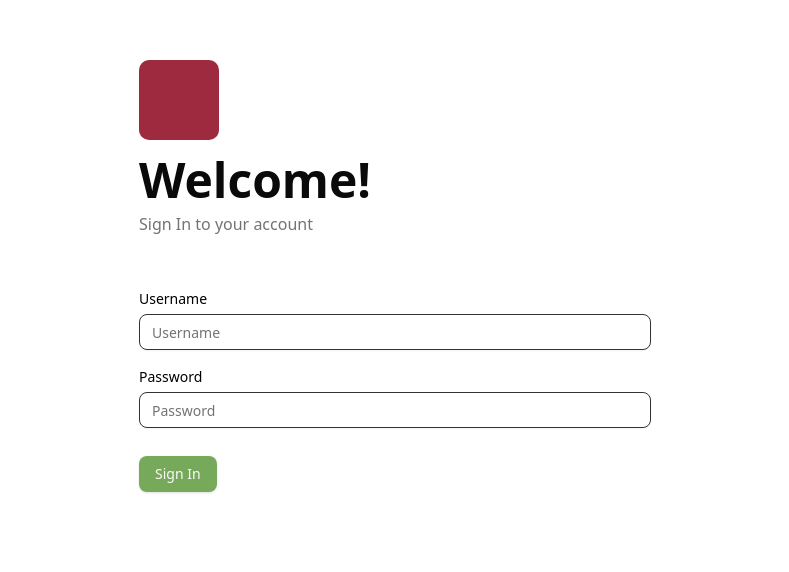
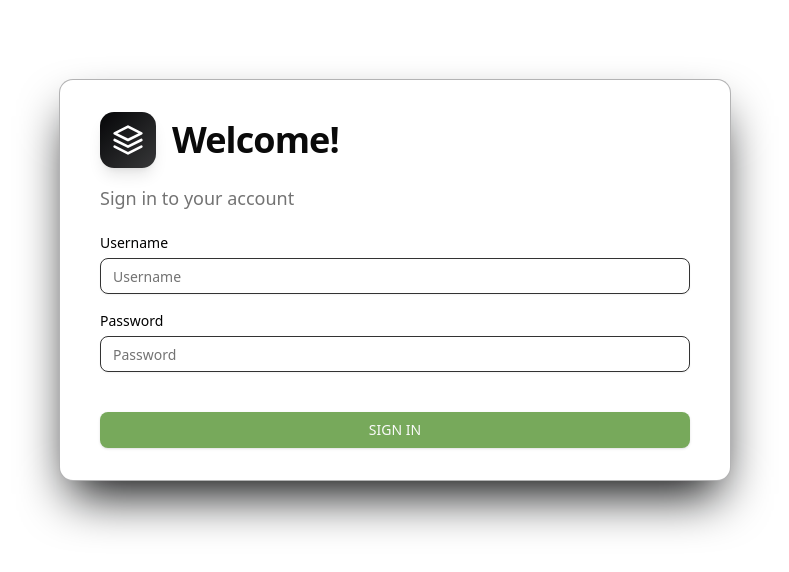
Before and after one commit to dhruvghadiali/me_school_admin, a React (Vite) app: page / in a window 1280 px wide. Shown: the part 120-692 px from the top of the page, without its empty margins (245-1034 px from the left). Built offline with nearby package versions, Linux system fonts and the light colour scheme.

Commit message:
Updated UI for login screen

```diff
--- a/src/components/common/form/button/meButton.js
+++ b/src/components/common/form/button/meButton.js
@@ -3,11 +3,11 @@ import { buttonClassNameByVariant } from "@MECommonComponents/form/button/meButt
 
 import PropTypes from "prop-types";
 
-const MEButton = ({ buttonVariant, ...props }) => {
+const MEButton = ({ buttonVariant, buttonClassName, ...props }) => {
   return (
     <Button
       disabled={props.disabled}
-      className={`${buttonClassNameByVariant(buttonVariant)} cursor-pointer hover:cursor-pointer`}
+      className={`${buttonClassNameByVariant(buttonVariant)} ${buttonClassName} cursor-pointer hover:cursor-pointer`}
       {...props}
     />
   );
@@ -15,6 +15,7 @@ const MEButton = ({ buttonVariant, ...props }) => {
 
 MEButton.propTypes = {
   buttonVariant: PropTypes.string,
+  buttonClassName: PropTypes.string,
 };
 
 export default MEButton;
--- a/src/components/common/form/button/meButtonClassNameWrapper.js
+++ b/src/components/common/form/button/meButtonClassNameWrapper.js
@@ -3,17 +3,17 @@ import { variants } from "@MEUtils/enums";
 export const buttonClassNameByVariant = (buttonVariant) => {
   switch (buttonVariant) {
     case variants.PRIMARY:
-      return "bg-primary text-primary-foreground shadow hover:bg-primary/90";
+      return "bg-primary text-primary-foreground shadow hover:bg-primary/90 focus-visible:ring-primary/50";
     case variants.SECONDARY:
-      return "bg-secondary text-secondary-foreground shadow hover:bg-secondary/90";
+      return "bg-secondary text-secondary-foreground shadow hover:bg-secondary/90 focus-visible:ring-secondary/50";
     case variants.SUCCESS:
-      return "bg-success text-success-foreground shadow hover:bg-success/90";
+      return "bg-success text-success-foreground shadow hover:bg-success/90 focus-visible:ring-success/50";
     case variants.WARNING:
-      return "bg-warning text-warning-foreground shadow hover:bg-warning/90";
+      return "bg-warning text-warning-foreground shadow hover:bg-warning/90 focus-visible:ring-warning/50";
     case variants.DANGER:
-      return "bg-danger text-danger-foreground shadow hover:bg-danger/90";
+      return "bg-danger text-danger-foreground shadow hover:bg-danger/90 focus-visible:ring-danger/50";
     case variants.DARK:
-      return "bg-dark text-dark-foreground shadow hover:bg-dark/90";
+      return "bg-dark text-dark-foreground shadow hover:bg-dark/90 focus-visible:ring-dark/50";
     default:
       return "";
   }
--- a/src/components/common/form/input/meInput.js
+++ b/src/components/common/form/input/meInput.js
@@ -1,3 +1,5 @@
+import { forwardRef } from "react";
+
 import { Input } from "@MEShadcnComponents/input";
 import { Label } from "@MEShadcnComponents/label";
 import {
@@ -7,7 +9,7 @@ import {
 
 import PropTypes from "prop-types";
 
-const MEInput = (props) => {
+const MEInput = forwardRef((props, ref) => {
   const {
     required,
     label,
@@ -24,13 +26,14 @@ const MEInput = (props) => {
       </Label>
       <div className="relative">
         <Input
+          ref={ref}
           className={`${inputClassNameByVariant(inputvariant)}`}
           {...props}
         />
       </div>
       <p
         className={`mt-2 mb-5 text-xs ${inputMessageClassNameByVariant(
-          messagevariant
+          messagevariant,
         )}`}
         role="alert"
         aria-live="polite"
@@ -39,7 +42,9 @@ const MEInput = (props) => {
       </p>
     </div>
   );
-};
+});
+
+MEInput.displayName = "MEInput";
 
 MEInput.propTypes = {
   required: PropTypes.bool,
--- a/src/components/screens/signIn/signInForm/index.js
+++ b/src/components/screens/signIn/signInForm/index.js
@@ -1,3 +1,4 @@
+import { useRef } from "react";
 import { useFormik } from "formik";
 import { CircleAlertIcon } from "lucide-react";
 import { useTranslation } from "react-i18next";
@@ -19,6 +20,7 @@ import {
   usernameRequired,
 } from "@MEUtils/validationMessage";
 
+import _ from "lodash";
 import * as Yup from "yup";
 
 import MEInput from "@MECommonComponents/form/input/meInput";
@@ -28,7 +30,9 @@ import MELoaderIcon from "@MECommonComponents/loader/meLoaderIcon";
 const SignInForm = () => {
   const { loader, error } = useSelector((state) => state.authentication);
   const { t } = useTranslation();
+
   const dispatch = useDispatch();
+  const passwordInputRef = useRef(null);
 
   const formik = useFormik({
     initialValues: {
@@ -82,16 +86,36 @@ const SignInForm = () => {
     // setValidatingField(null);
   };
 
+  // Handle Enter key press on username field to move to password
+  const handleUsernameKeyDown = (event) => {
+    if (event.key === "Enter") {
+      event.preventDefault();
+      passwordInputRef.current?.focus();
+    }
+  };
+
+  // Handle Enter key press on password field to hide keyboard on mobile
+  const handlePasswordKeyDown = (event) => {
+    if (event.key === "Enter") {
+      event.preventDefault();
+      event.target.blur(); // Hide keyboard on mobile
+    }
+  };
+
   return (
     <>
-      <div className="py-3" />
       {error && (
-        <div className="bg-danger mb-2 flex items-center  rounded-md">
-          <CircleAlertIcon className="text-accent ml-2" />
-          <p className="text-accent p-2 text-center">{error}</p>
+        <div className="bg-danger/10 border border-danger/20 mb-3 sm:mb-4 flex items-center gap-2 sm:gap-3 rounded-lg p-2.5 sm:p-3 md:p-3.5 backdrop-blur-sm">
+          <CircleAlertIcon className="text-danger w-4 h-4 sm:w-5 sm:h-5 shrink-0" />
+          <p className="text-danger text-xs sm:text-sm md:text-base font-medium">
+            {error}
+          </p>
         </div>
       )}
-      <form onSubmit={formik.handleSubmit}>
+      <form
+        onSubmit={formik.handleSubmit}
+        className="space-y-3 sm:space-y-4 md:space-y-5"
+      >
         <MEInput
           id="username"
           name="username"
@@ -107,6 +131,7 @@ const SignInForm = () => {
           messagevariant={variants.DANGER}
           onChange={handleFieldChange}
           onBlur={() => handleFieldBlur("username")}
+          onKeyDown={handleUsernameKeyDown}
           placeholder={t("usernameInputLabel", {
             defaultValue: usernameInputLabel,
           })}
@@ -115,6 +140,7 @@ const SignInForm = () => {
           })}
         />
         <MEInput
+          ref={passwordInputRef}
           id="password"
           name="password"
           type={"password"}
@@ -129,6 +155,7 @@ const SignInForm = () => {
           messagevariant={variants.DANGER}
           onChange={handleFieldChange}
           onBlur={() => handleFieldBlur("password")}
+          onKeyDown={handlePasswordKeyDown}
           placeholder={t("passwordInputLabel", {
             defaultValue: passwordInputLabel,
           })}
@@ -137,15 +164,20 @@ const SignInForm = () => {
           })}
         />
 
-        <div className="py-2">
+        <div className="mt-10">
           <MEButton
             type="submit"
             disabled={loader}
             buttonVariant={variants.SUCCESS}
+            buttonClassName="w-full"
           >
-            {t("signInButtonLabel", {
-              defaultValue: signInButtonLabel,
-            })}
+            {_.toUpper(
+              _.toLower(
+                t("signInButtonLabel", {
+                  defaultValue: signInButtonLabel,
+                }),
+              ),
+            )}
             {loader && <MELoaderIcon />}
           </MEButton>
         </div>
--- a/src/components/screens/signIn/signInFormHeader/index.jsx
+++ b/src/components/screens/signIn/signInFormHeader/index.jsx
@@ -1,21 +1,39 @@
 import { useTranslation } from "react-i18next";
+import { CardTitle, CardDescription } from "@MEShadcnComponents/card";
 import { signInFormHeader, signInFormSubtitle } from "@MELocalization/en";
 
 const SignInFormHeader = () => {
   const { t } = useTranslation();
 
   return (
-    <div className="mb-6 sm:mb-8">
-      <div className="w-16 h-16 sm:w-20 sm:h-20 bg-danger rounded-lg mb-4" />
-      <div className="space-y-2">
-        <h1 className="text-3xl sm:text-4xl md:text-5xl font-bold text-foreground">
-          {t("signInFormHeader", { defaultValue: signInFormHeader })}
-        </h1>
-        <p className="text-sm sm:text-base text-muted-foreground">
-          {t("signInFormSubtitle", { defaultValue: signInFormSubtitle })}
-        </p>
+    <>
+      <div className="flex items-center gap-2 sm:gap-3 md:gap-4">
+        <div className="w-10 h-10 sm:w-12 sm:h-12 md:w-14 md:h-14 lg:w-14 lg:h-14 bg-linear-to-br from-dark to-dark/80 rounded-lg sm:rounded-xl shadow-md sm:shadow-lg flex items-center justify-center shrink-0">
+          <svg
+            xmlns="http://www.w3.org/2000/svg"
+            viewBox="0 0 24 24"
+            fill="none"
+            stroke="currentColor"
+            strokeWidth="2"
+            strokeLinecap="round"
+            strokeLinejoin="round"
+            className="w-5 h-5 sm:w-6 sm:h-6 md:w-7 md:h-7 lg:w-8 lg:h-8 text-white"
+          >
+            <path d="M12 2L2 7l10 5 10-5-10-5z" />
+            <path d="M2 17l10 5 10-5" />
+            <path d="M2 12l10 5 10-5" />
+          </svg>
+        </div>
+        <div className="min-w-0 flex-1">
+          <CardTitle className="text-xl sm:text-2xl md:text-3xl lg:text-4xl font-bold truncate">
+            {t("signInFormHeader", { defaultValue: signInFormHeader })}
+          </CardTitle>
+        </div>
       </div>
-    </div>
+      <CardDescription className="text-sm sm:text-base md:text-lg truncate mb-3 md:mb-0">
+        {t("signInFormSubtitle", { defaultValue: signInFormSubtitle })}
+      </CardDescription>
+    </>
   );
 };
 
--- a/src/localization/signIn/signInTranslationEn.jsx
+++ b/src/localization/signIn/signInTranslationEn.jsx
@@ -1,5 +1,5 @@
 const signInFormHeader= "Welcome!";
-const signInFormSubtitle = "Sign In to your account";
+const signInFormSubtitle = "Sign in to your account";
 const signInButtonLabel = "Sign In";
 const passwordInputLabel = "Password";
 const usernameInputLabel = "Username";
--- a/src/pages/signInPage.jsx
+++ b/src/pages/signInPage.jsx
@@ -1,13 +1,19 @@
 import SignInForm from "@MEScreenComponents/signIn/signInForm";
 import SignInFormHeader from "@MEScreenComponents/signIn/signInFormHeader";
 
+import { Card, CardHeader, CardContent } from "@MEShadcnComponents/card";
+
 const SignInPage = () => {
   return (
-    <div className="flex items-center justify-center min-h-screen bg-background p-4">
-      <div className="w-full max-w-md px-6 sm:px-8 md:max-w-lg lg:max-w-xl">
-        <SignInFormHeader />
-        <SignInForm />
-      </div>
+    <div className="flex items-center justify-center min-h-screen p-3 sm:p-4 md:p-6 lg:p-8">
+      <Card className="w-full max-w-sm sm:max-w-md md:max-w-lg lg:max-w-xl xl:max-w-2xl relative shadow-lg sm:shadow-xl md:shadow-2xl border-dark/30 shadow-dark backdrop-blur-sm bg-white">
+        <CardHeader className="space-y-3 sm:space-y-4 pb-3 sm:pb-4 md:pb-6 px-4 sm:px-6 md:px-8 lg:px-10 pt-4 sm:pt-6 md:pt-8">
+          <SignInFormHeader />
+        </CardHeader>
+        <CardContent className="space-y-4 px-4 sm:px-6 md:px-8 lg:px-10 pb-4 sm:pb-6 md:pb-8">
+          <SignInForm />
+        </CardContent>
+      </Card>
     </div>
   );
 };
```
